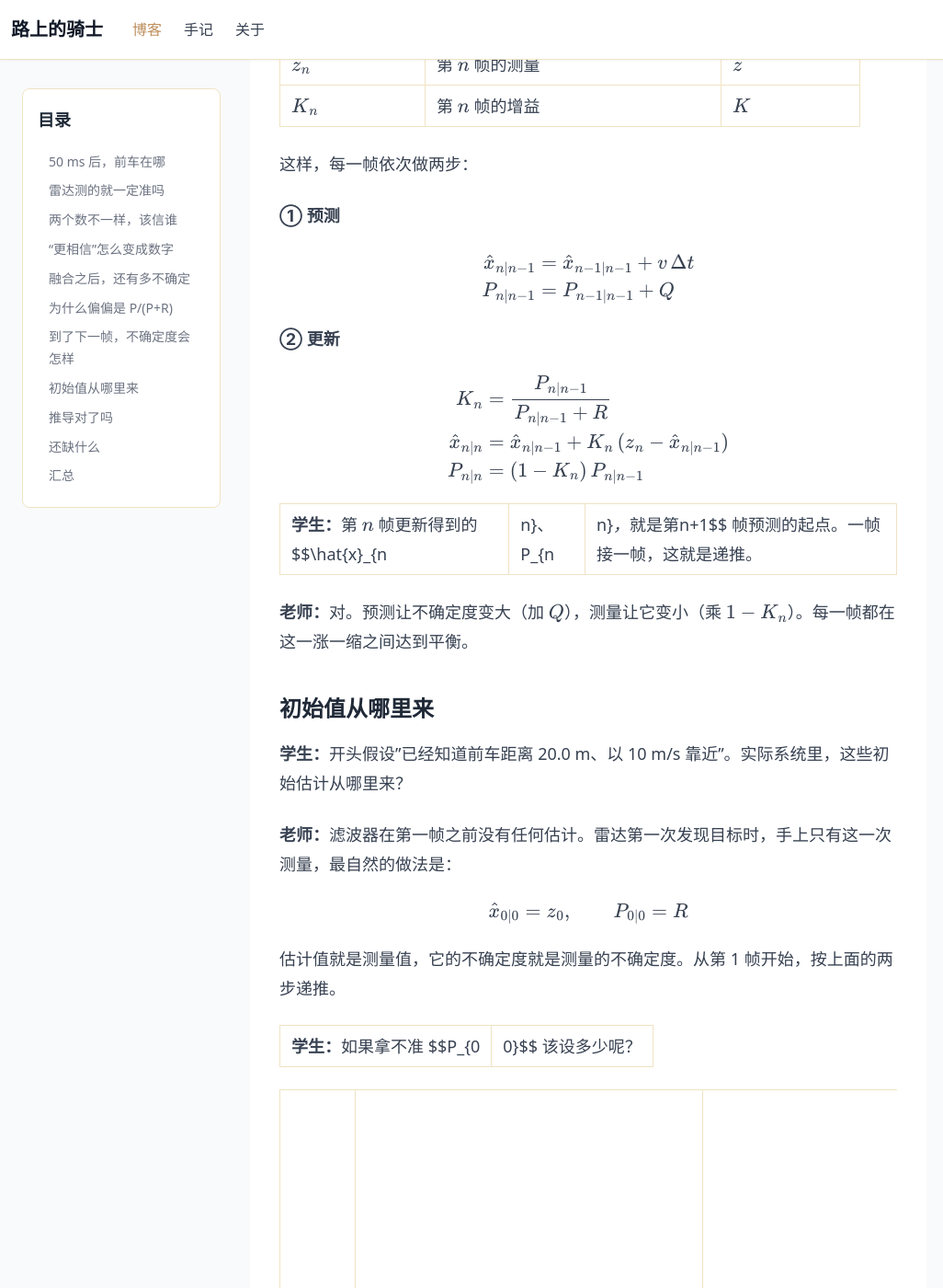
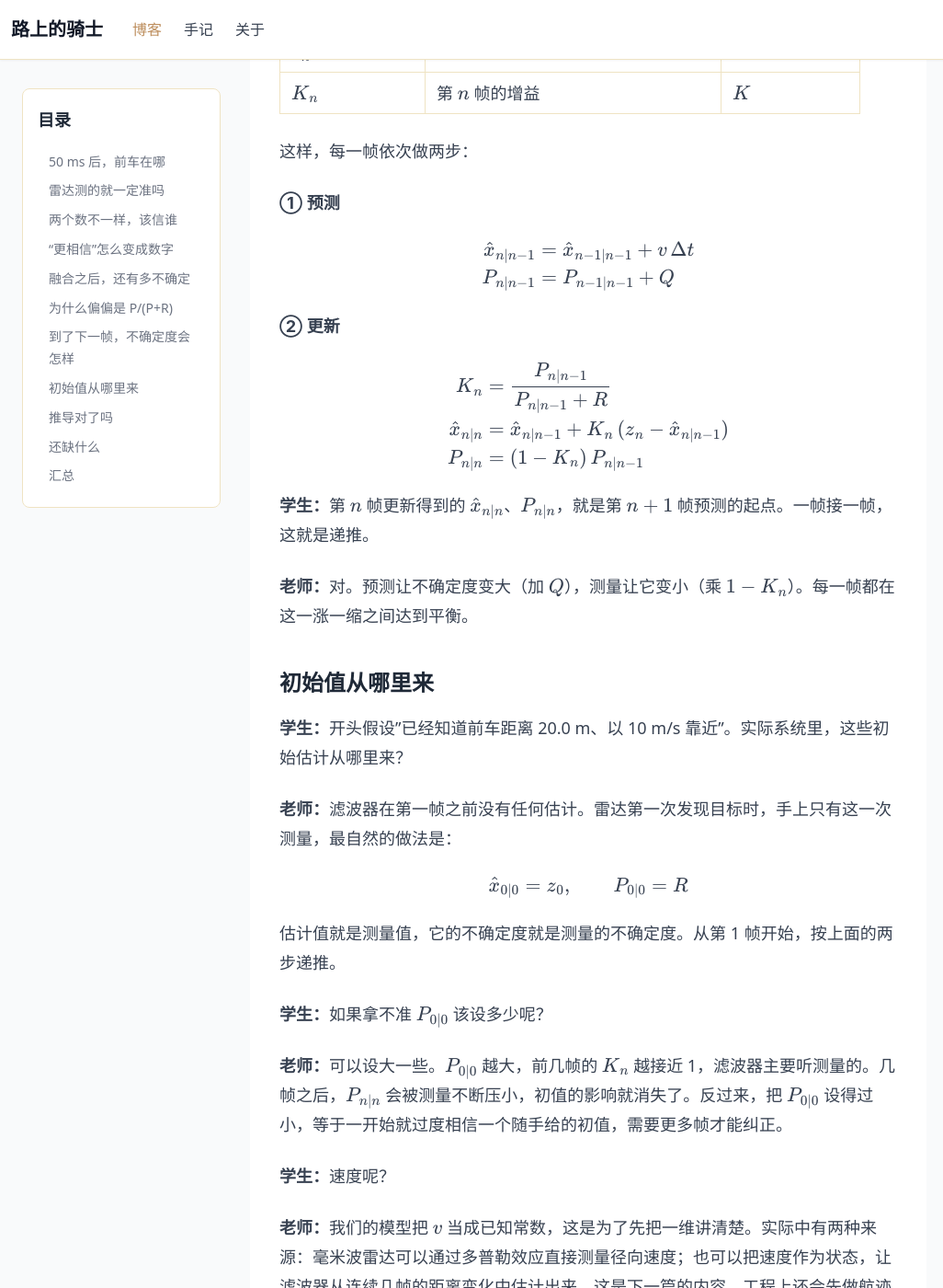
Before and after one commit to luli100/luli100.github.io, a Jekyll site: the page built from _posts/2026-11-07-kalman-filter-1d.md, in a window 1280 px wide and 1400 px high, scrolled down 7344 px. Shown: the whole window at 92% size, without its empty margins (0-1026 px from the left). Built offline with Jekyll 4.4.1, drawn with Linux system fonts in a browser that asks for light colours; formulas are drawn with MathJax 3; some of the changed text lies outside the part shown.

Commit message:
Use \vert in Kalman post math to stop kramdown table parsing
A bare | inside inline math made kramdown treat those paragraphs as
table rows, which broke the formulas and widened the page.

Co-Authored-By: Claude Opus 5.5 <noreply@anthropic.com>

```diff
--- a/_posts/2026-11-07-kalman-filter-1d.md
+++ b/_posts/2026-11-07-kalman-filter-1d.md
@@ -242,7 +242,7 @@ $$Q$$ 叫**过程噪声**，$$R$$ 叫**测量噪声**。它们是使用卡尔曼
 
 **学生：**可是每一帧都要做一遍。上一帧的"新"，到这一帧又成了预测的起点。只用"预测""新"这样的标签，很快就分不清是哪一帧的量了。
 
-**老师：**所以要给每个量加上时间下标。$$\hat{x}_{n|n-1}$$ 读作"第 $$n$$ 帧的估计，只用到第 $$n-1$$ 帧为止的测量"：
+**老师：**所以要给每个量加上时间下标。$$\hat{x}_{n\vert n-1}$$ 读作"第 $$n$$ 帧的估计，只用到第 $$n-1$$ 帧为止的测量"：
 
 | 记号 | 含义 | 对应前面的写法 |
 | --- | --- | --- |
@@ -257,8 +257,8 @@ $$Q$$ 叫**过程噪声**，$$R$$ 叫**测量噪声**。它们是使用卡尔曼
 
 $$
 \begin{aligned}
-\hat{x}_{n|n-1} &= \hat{x}_{n-1|n-1} + v\,\Delta t \\
-P_{n|n-1} &= P_{n-1|n-1} + Q
+\hat{x}_{n\vert n-1} &= \hat{x}_{n-1\vert n-1} + v\,\Delta t \\
+P_{n\vert n-1} &= P_{n-1\vert n-1} + Q
 \end{aligned}
 $$
 
@@ -266,13 +266,13 @@ $$
 
 $$
 \begin{aligned}
-K_n &= \frac{P_{n|n-1}}{P_{n|n-1} + R} \\
-\hat{x}_{n|n} &= \hat{x}_{n|n-1} + K_n\,(z_n - \hat{x}_{n|n-1}) \\
-P_{n|n} &= (1-K_n)\,P_{n|n-1}
+K_n &= \frac{P_{n\vert n-1}}{P_{n\vert n-1} + R} \\
+\hat{x}_{n\vert n} &= \hat{x}_{n\vert n-1} + K_n\,(z_n - \hat{x}_{n\vert n-1}) \\
+P_{n\vert n} &= (1-K_n)\,P_{n\vert n-1}
 \end{aligned}
 $$
 
-**学生：**第 $$n$$ 帧更新得到的 $$\hat{x}_{n|n}$$、$$P_{n|n}$$，就是第 $$n+1$$ 帧预测的起点。一帧接一帧，这就是递推。
+**学生：**第 $$n$$ 帧更新得到的 $$\hat{x}_{n\vert n}$$、$$P_{n\vert n}$$，就是第 $$n+1$$ 帧预测的起点。一帧接一帧，这就是递推。
 
 **老师：**对。预测让不确定度变大（加 $$Q$$），测量让它变小（乘 $$1-K_n$$）。每一帧都在这一涨一缩之间达到平衡。
 
@@ -283,14 +283,14 @@ $$
 **老师：**滤波器在第一帧之前没有任何估计。雷达第一次发现目标时，手上只有这一次测量，最自然的做法是：
 
 $$
-\hat{x}_{0|0} = z_0, \qquad P_{0|0} = R
+\hat{x}_{0\vert 0} = z_0, \qquad P_{0\vert 0} = R
 $$
 
 估计值就是测量值，它的不确定度就是测量的不确定度。从第 1 帧开始，按上面的两步递推。
 
-**学生：**如果拿不准 $$P_{0|0}$$ 该设多少呢？
+**学生：**如果拿不准 $$P_{0\vert 0}$$ 该设多少呢？
 
-**老师：**可以设大一些。$$P_{0|0}$$ 越大，前几帧的 $$K_n$$ 越接近 1，滤波器主要听测量的。几帧之后，$$P_{n|n}$$ 会被测量不断压小，初值的影响就消失了。反过来，把 $$P_{0|0}$$ 设得过小，等于一开始就过度相信一个随手给的初值，需要更多帧才能纠正。
+**老师：**可以设大一些。$$P_{0\vert 0}$$ 越大，前几帧的 $$K_n$$ 越接近 1，滤波器主要听测量的。几帧之后，$$P_{n\vert n}$$ 会被测量不断压小，初值的影响就消失了。反过来，把 $$P_{0\vert 0}$$ 设得过小，等于一开始就过度相信一个随手给的初值，需要更多帧才能纠正。
 
 **学生：**速度呢？
 
@@ -332,7 +332,7 @@ $$
 
 **学生：**$$Q = 0$$ 时 $$K$$ 一直趋近 0，和预测一致。$$Q = 0.01$$ 时很快稳定在 0.28 左右。
 
-**老师：**$$Q = 0$$ 时，每一帧只有测量在压缩 $$P_{n|n}$$，没有任何东西让它涨回来，$$K$$ 按 $$1/(n+1)$$ 下降。滤波器越来越自信，也越来越不听雷达的。$$Q = 0.01$$ 时，一涨一缩达到了平衡，称为**稳态**。
+**老师：**$$Q = 0$$ 时，每一帧只有测量在压缩 $$P_{n\vert n}$$，没有任何东西让它涨回来，$$K$$ 按 $$1/(n+1)$$ 下降。滤波器越来越自信，也越来越不听雷达的。$$Q = 0.01$$ 时，一涨一缩达到了平衡，称为**稳态**。
 
 再看刹车之后的估计误差（估计值减真值，单位 m）：
 
```
